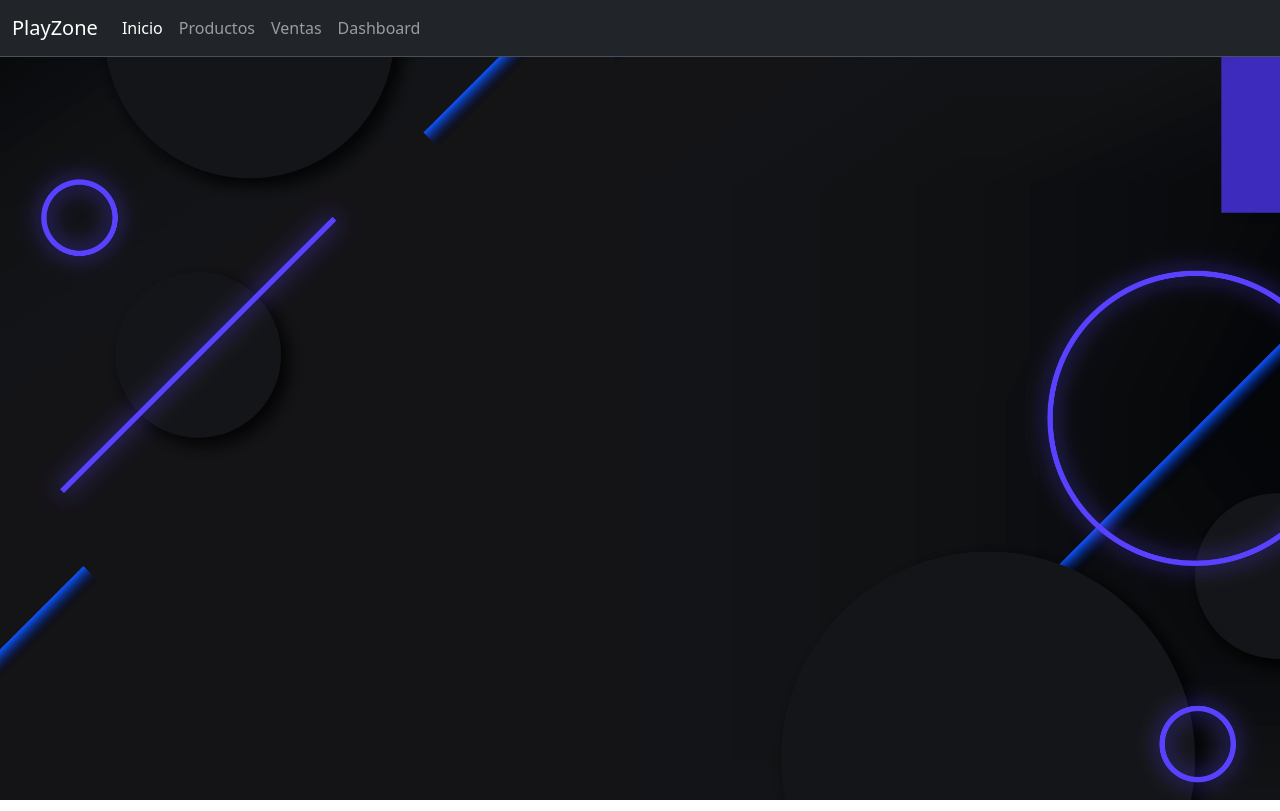
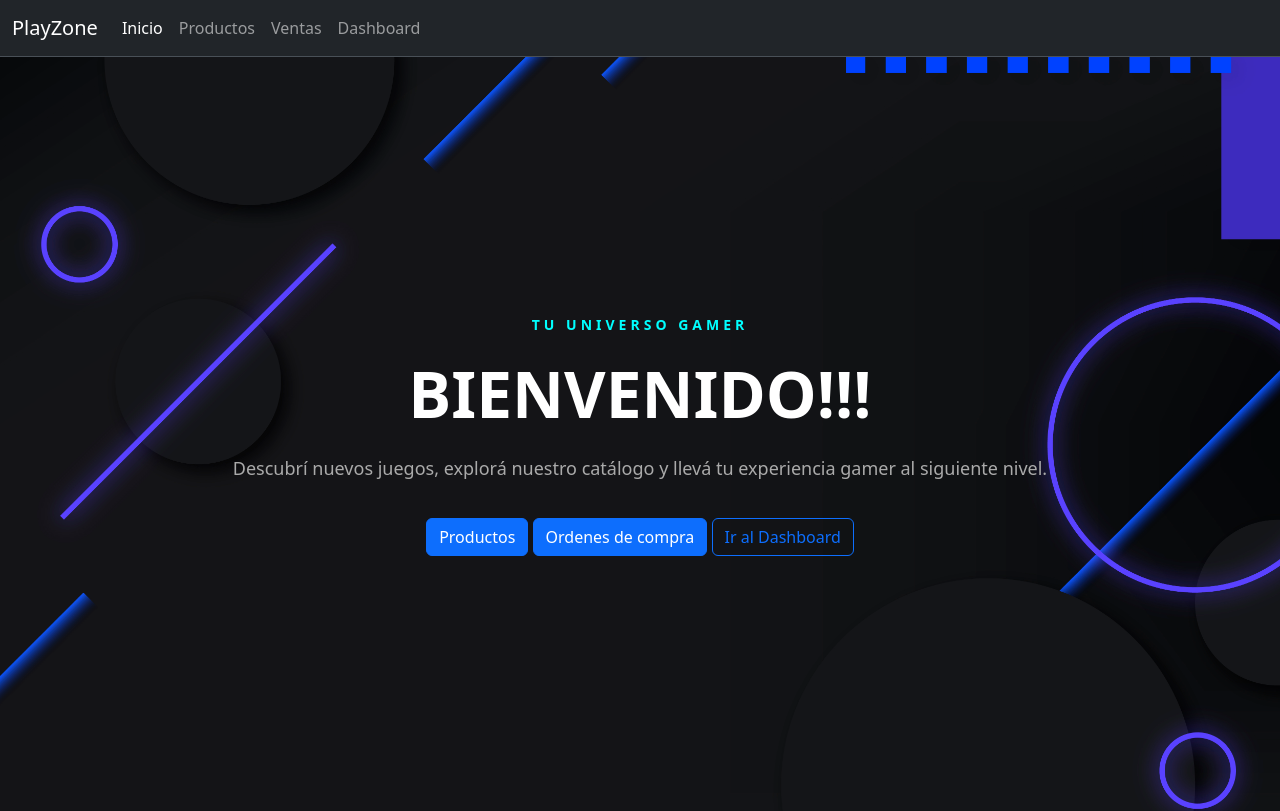
Before and after one commit to 431713-RodrigoEliasMartinezJalil/PlayzoneApi, a plain HTML site: page PlayZone/FrontEnd/inicio/inicio.html in a window 1280 px wide. Drawn offline with nearby package versions, Linux system fonts and the light colour scheme.

Commit message:
pagina principal creada

```diff
--- /dev/null
+++ b/PlayZone/FrontEnd/index.css
@@ -0,0 +1,43 @@
+body {
+    background: url("../assets/fondo.jpg") no-repeat center center / cover fixed;
+    min-height: 100vh;
+    margin: 0;
+}
+
+.aquaText{
+    color: aqua;
+}
+
+.hero {
+    min-height: calc(100vh - 46px);
+    display: flex;
+    justify-content: center;
+    align-items: center;
+    text-align: center;
+    padding: 30px;
+}
+
+.hero-content {
+    max-width: 850px;
+}
+
+.hero-tag {
+    color: aqua;
+    font-size: 14px;
+    font-weight: bold;
+    letter-spacing: 4px;
+}
+
+.hero-h1 {
+    font-size: clamp(35px, 5vw, 65px);
+    color: white;
+    margin: 20px 0;
+    font-weight: 800;
+}
+
+.hero-p {
+    color: #aaa;
+    font-size: 18px;
+    line-height: 1.7;
+    margin-bottom: 35px;
+}
--- a/PlayZone/FrontEnd/inicio/inicio.css
+++ b/PlayZone/FrontEnd/inicio/inicio.css
@@ -3,3 +3,41 @@ body {
     min-height: 100vh;
     margin: 0;
 }
+
+.aquaText{
+    color: aqua;
+}
+
+.hero {
+    min-height: calc(100vh - 46px);
+    display: flex;
+    justify-content: center;
+    align-items: center;
+    text-align: center;
+    padding: 30px;
+}
+
+.hero-content {
+    max-width: 850px;
+}
+
+.hero-tag {
+    color: aqua;
+    font-size: 14px;
+    font-weight: bold;
+    letter-spacing: 4px;
+}
+
+.hero-h1 {
+    font-size: clamp(35px, 5vw, 65px);
+    color: white;
+    margin: 20px 0;
+    font-weight: 800;
+}
+
+.hero-p {
+    color: #aaa;
+    font-size: 18px;
+    line-height: 1.7;
+    margin-bottom: 35px;
+}
--- a/PlayZone/FrontEnd/inicio/inicio.html
+++ b/PlayZone/FrontEnd/inicio/inicio.html
@@ -39,7 +39,27 @@
         </nav>
     </header>
     <main>
+        <section class="hero">
+            <div class="hero-content">
+                <span class="hero-tag">TU UNIVERSO GAMER</span>
 
+                    <h1 class="hero-h1" id="titulo">
+                        BIENVENIDO!!!
+                    </h1>
+
+                    <p class="hero-p">
+                        Descubrí nuevos juegos, explorá nuestro catálogo
+                        y llevá tu experiencia gamer al siguiente nivel.
+                    </p>
+
+                    <div>
+                        <button type="button" class="btn btn-primary" onclick="window.location.href='/productos/productos.html'">Productos</button>
+                        <button type="button" class="btn btn-primary" onclick="window.location.href='/ventas/ventas.html'">Ordenes de compra</button>
+                        <button type="button" class="btn btn-outline-primary" onclick="window.location.href='/dashboard/dashboard.html'">Ir al Dashboard</button>
+                    </div>
+
+            </div>
+        </section>
     </main>
     <footer>
 
--- a/PlayZone/FrontEnd/inicio/inicio.js
+++ b/PlayZone/FrontEnd/inicio/inicio.js
@@ -0,0 +1,9 @@
+const token = localStorage.getItem("token");
+
+const payload = JSON.parse(
+    atob(token.split('.')[1].replace(/-/g, '+').replace(/_/g, '/'))
+);
+
+const nombre = payload["http://schemas.xmlsoap.org/ws/2005/05/identity/claims/name"];
+
+document.getElementById("titulo").innerText = `BIENVENIDO ${nombre}!!!`;
```
Also changed, not shown: PlayZone/FrontEnd/index.html (added, +36 -0 lines).
